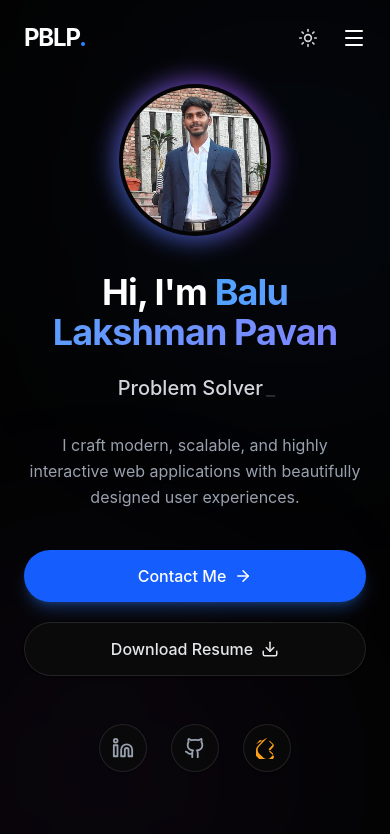
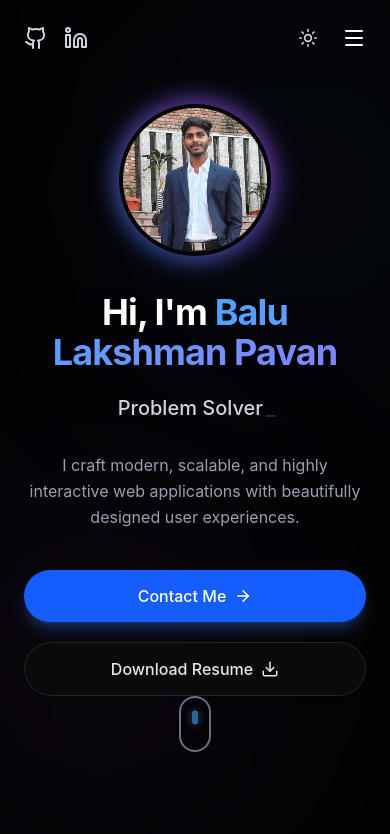
Before and after one commit to Balu-parasa/Portfolio, a React (Vite) app: page / in a window 390 px wide. Shown: the top 834 px of the page. Built offline with nearby package versions, Linux system fonts and the light colour scheme.

Commit message:
feat: move social links to navbar and update branding

```diff
--- a/src/components/Hero.jsx
+++ b/src/components/Hero.jsx
@@ -80,50 +80,6 @@ const Hero = () => {
                     </a>
                 </motion.div>
 
-                {/* Social Icons */}
-                <motion.div
-                    initial={{ y: 20, opacity: 0 }}
-                    animate={{ y: 0, opacity: 1 }}
-                    transition={{ duration: 0.8, delay: 0.8 }}
-                    className="flex gap-6 mt-12 mb-16"
-                >
-                    {[
-                        { name: "LinkedIn", icon: <Linkedin size={22} />, href: "https://www.linkedin.com/in/balu-parasa", hoverClass: "hover:text-blue-600 dark:hover:text-blue-400", shadowClass: "hover:shadow-blue-500/20" },
-                        { name: "GitHub", icon: <Github size={22} />, href: "https://github.com/Balu-parasa", hoverClass: "hover:text-gray-900 dark:hover:text-white", shadowClass: "hover:shadow-gray-500/20" },
-                        {
-                            name: "LeetCode",
-                            icon: (
-                                <svg viewBox="0 0 24 24" className="w-[22px] h-[22px] text-[#FFA116]" fill="currentColor">
-                                    <path d="M13.483 0a1.374 1.374 0 0 0-.961.438L7.116 6.226l-3.854 4.126a5.266 5.266 0 0 0-1.209 2.104 5.35 5.35 0 0 0-.125.513 5.527 5.527 0 0 0 .062 2.362 5.83 5.83 0 0 0 .349 1.017 5.938 5.938 0 0 0 1.271 1.818l4.277 4.193.039.038c2.248 2.165 5.852 2.133 8.063-.074l2.396-2.392c.54-.54.54-1.414 0-1.953l-4.7-4.606 3.873-4.148.033-.035c.208-.226.321-.403.356-.51a.152.152 0 0 0 .022-.057c.01-.132-.019-.244-.067-.346-.026-.056-.065-.113-.117-.16l-3.23-3.146a.502.502 0 0 1-.013-.715.518.518 0 0 1 .728-.013l3.23 3.146c.553.539.866 1.13.916 1.761a2.164 2.164 0 0 1-.106.877c-.07.218-.184.453-.338.71l-4.659 4.969 4.673 4.58c.848.831.848 2.18 0 3.011l-2.396 2.392c-3.082 3.085-8.113 3.128-11.246.095l-.04-.039-4.277-4.192a8.04 8.04 0 0 1-1.72-2.457 7.625 7.625 0 0 1-.418-1.252A7.375 7.375 0 0 1 .1 13.945c-.015-.224-.022-.45-.022-.676a7.195 7.195 0 0 1 .184-.668 7.072 7.072 0 0 1 1.636-2.844l3.854-4.127a1.373 1.373 0 1 0-2.023-1.879L.085 7.878A9.098 9.098 0 0 0 13.269a9.54 9.54 0 0 0 .167 1.782 10.323 10.323 0 0 0 .564 1.751c.365.86 1.146 1.757 2.062 2.651l4.277 4.193c4.17 3.998 10.835 3.97 14.967-.162l2.396-2.393c1.614-1.613 1.614-4.249 0-5.862L19.782 10.6l2.316-2.47c.54-.576.516-1.503-.054-2.049-.57-.546-1.493-.522-2.033.054L17.65 8.761 14.444 5.636a1.374 1.374 0 0 0-1.931-.013z" />
-                                </svg>
-                            ),
-                            href: "https://leetcode.com/u/Balu-parasa/",
-                            hoverClass: "hover:text-[#FFA116] dark:hover:text-[#FFA116]",
-                            shadowClass: "hover:shadow-[#FFA116]/40"
-                        }
-                    ].map((social, index) => (
-                        <a
-                            key={index}
-                            href={social.href}
-                            target="_blank"
-                            rel="noreferrer"
-                            className={`group relative text-gray-500 dark:text-gray-400 ${social.hoverClass} hover:-translate-y-2 hover:scale-110 transition-all duration-300 p-3 bg-white/80 dark:bg-[#0a0a0acc] backdrop-blur-sm rounded-full shadow-sm border border-gray-100 dark:border-white/10 ${social.shadowClass} shadow-lg`}
-                        >
-                            {social.icon}
-                            {/* Interactive Label Tooltip */}
-                            <motion.span
-                                transition={{ duration: 0.2 }}
-                                initial={{ opacity: 0, scale: 0.5, y: 10, x: "-50%" }}
-                                whileHover={{ opacity: 1, scale: 1, y: 0, x: "-50%" }}
-                                className="absolute -top-12 left-1/2 px-3 py-1.5 bg-gray-900 dark:bg-white text-white dark:text-gray-900 text-[10px] font-bold uppercase tracking-wider rounded-lg opacity-0 pointer-events-none whitespace-nowrap shadow-xl border border-white/10 dark:border-gray-200 z-30"
-                            >
-                                {social.name}
-                                {/* Tooltip Arrow */}
-                                <div className="absolute top-full left-1/2 -translate-x-1/2 border-x-4 border-x-transparent border-t-4 border-t-gray-900 dark:border-t-white" />
-                            </motion.span>
-                        </a>
-                    ))}
-                </motion.div>
 
                 {/* Interactive Modern Scroll Indicator */}
                 <motion.a
--- a/src/components/Navbar.jsx
+++ b/src/components/Navbar.jsx
@@ -1,5 +1,5 @@
 import React, { useState, useEffect } from 'react';
-import { Menu, X, Sun, Moon } from 'lucide-react';
+import { Menu, X, Sun, Moon, Github, Linkedin } from 'lucide-react';
 
 const Navbar = ({ darkMode, toggleDarkMode }) => {
     const [isScrolled, setIsScrolled] = useState(false);
@@ -31,9 +31,26 @@ const Navbar = ({ darkMode, toggleDarkMode }) => {
                 }`}
         >
             <div className="max-w-7xl mx-auto px-6 flex items-center justify-between">
-                <a href="#home" className="text-2xl font-bold tracking-tighter text-blue-900 dark:text-white transition-colors duration-300">
-                    PBLP<span className="text-blue-500">.</span>
-                </a>
+                <div className="flex items-center gap-4">
+                    <a
+                        href="https://github.com/Balu-parasa"
+                        target="_blank"
+                        rel="noreferrer"
+                        className="text-gray-700 dark:text-gray-300 hover:text-blue-600 dark:hover:text-blue-400 transition-colors"
+                        aria-label="GitHub"
+                    >
+                        <Github size={24} />
+                    </a>
+                    <a
+                        href="https://www.linkedin.com/in/balu-parasa"
+                        target="_blank"
+                        rel="noreferrer"
+                        className="text-gray-700 dark:text-gray-300 hover:text-blue-600 dark:hover:text-blue-400 transition-colors"
+                        aria-label="LinkedIn"
+                    >
+                        <Linkedin size={24} />
+                    </a>
+                </div>
 
                 {/* Desktop Menu */}
                 <div className="hidden md:flex items-center space-x-8">
```
Also changed, not shown: src/components/Skills.jsx (+15 -13 lines).
